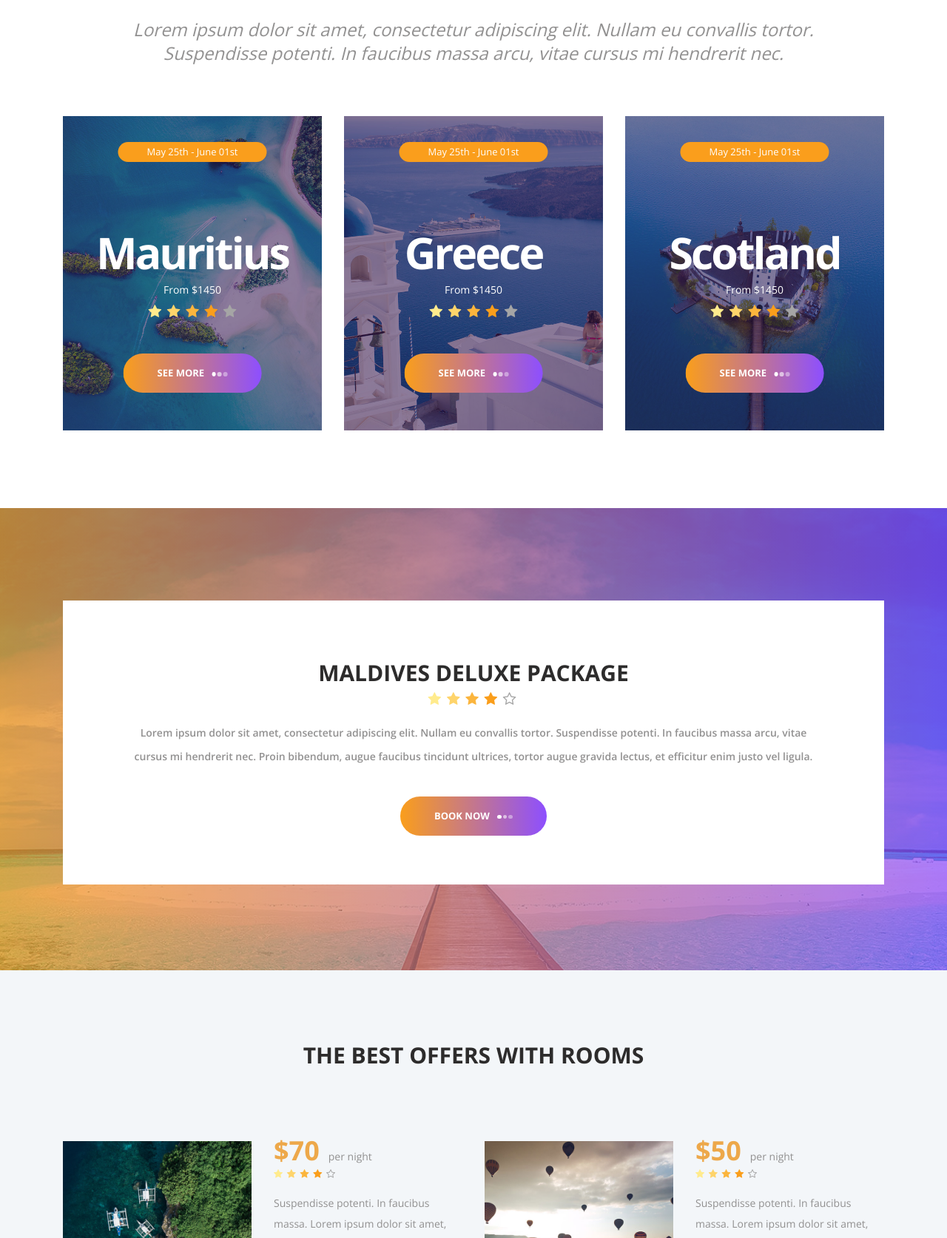
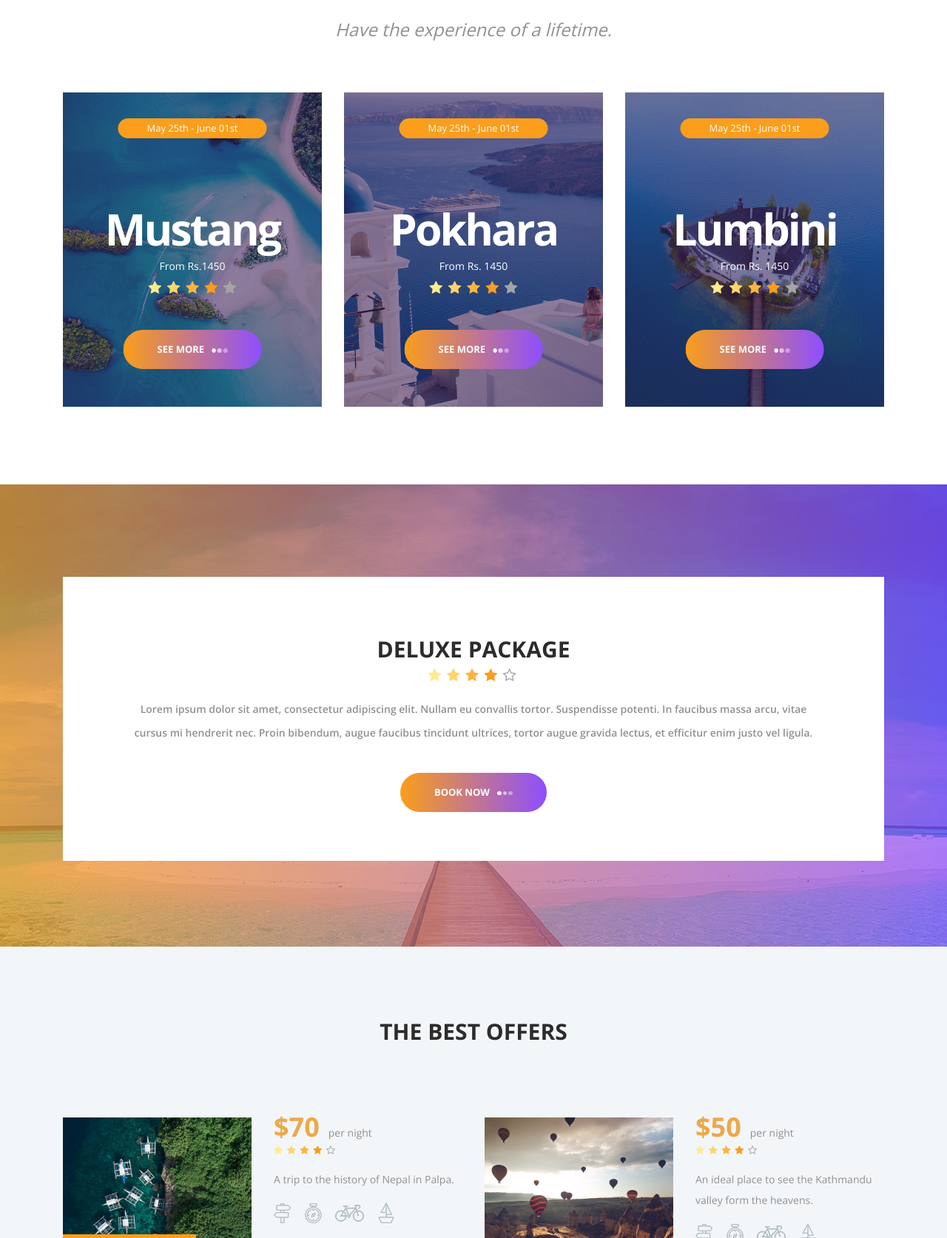
Before and after one commit to Unique-77/webproject, a plain HTML site: page index.html in a window 1280 px wide. Shown: the part 1126-2800 px from the top of the page at 74% size. Drawn offline with nearby package versions, Linux system fonts and the light colour scheme.

Commit message:
Add files via upload

```diff
--- a/index.html
+++ b/index.html
@@ -145,7 +145,7 @@
 
 				<!-- Slider Item -->
 				<div class="owl-item home_slider_item">
-					<div class="home_slider_background" style="background-image:url(images/home_slider.jpg)"></div>
+					<div class="home_slider_background" style="background-image:url(images/home_slider1.jpg)"></div>
 
 					<div class="home_slider_content text-center">
 						<div class="home_slider_content_inner" data-animation-in="flipInX" data-animation-out="animate-out fadeOut">
@@ -158,7 +158,7 @@
 
 				<!-- Slider Item -->
 				<div class="owl-item home_slider_item">
-					<div class="home_slider_background" style="background-image:url(images/home_slider.jpg)"></div>
+					<div class="home_slider_background" style="background-image:url(images/home_slider2.jpg)"></div>
 
 					<div class="home_slider_content text-center">
 						<div class="home_slider_content_inner" data-animation-in="flipInX" data-animation-out="animate-out fadeOut">
@@ -477,7 +477,7 @@
 			<div class="row">
 				<div class="col-lg-10 offset-lg-1">
 					<div class="intro_text text-center">
-						<p>Lorem ipsum dolor sit amet, consectetur adipiscing elit. Nullam eu convallis tortor. Suspendisse potenti. In faucibus massa arcu, vitae cursus mi hendrerit nec. </p>
+						<p>Have the experience of a lifetime. </p>
 					</div>
 				</div>
 			</div>
@@ -494,8 +494,8 @@
 							<div class="intro_date">May 25th - June 01st</div>
 							<div class="button intro_button"><div class="button_bcg"></div><a href="#">see more<span></span><span></span><span></span></a></div>
 							<div class="intro_center text-center">
-								<h1>Mauritius</h1>
-								<div class="intro_price">From $1450</div>
+								<h1>Mustang</h1>
+								<div class="intro_price">From Rs.1450</div>
 								<div class="rating rating_4">
 									<i class="fa fa-star"></i>
 									<i class="fa fa-star"></i>
@@ -519,8 +519,8 @@
 							<div class="intro_date">May 25th - June 01st</div>
 							<div class="button intro_button"><div class="button_bcg"></div><a href="#">see more<span></span><span></span><span></span></a></div>
 							<div class="intro_center text-center">
-								<h1>Greece</h1>
-								<div class="intro_price">From $1450</div>
+								<h1>Pokhara</h1>
+								<div class="intro_price">From Rs. 1450</div>
 								<div class="rating rating_4">
 									<i class="fa fa-star"></i>
 									<i class="fa fa-star"></i>
@@ -544,8 +544,8 @@
 							<div class="intro_date">May 25th - June 01st</div>
 							<div class="button intro_button"><div class="button_bcg"></div><a href="#">see more<span></span><span></span><span></span></a></div>
 							<div class="intro_center text-center">
-								<h1>Scotland</h1>
-								<div class="intro_price">From $1450</div>
+								<h1>Lumbini</h1>
+								<div class="intro_price">From Rs. 1450</div>
 								<div class="rating rating_4">
 									<i class="fa fa-star"></i>
 									<i class="fa fa-star"></i>
@@ -579,7 +579,7 @@
 
 							<!-- CTA Slider Item -->
 							<div class="owl-item cta_item text-center">
-								<div class="cta_title">maldives deluxe package</div>
+								<div class="cta_title"> deluxe package</div>
 								<div class="rating_r rating_r_4">
 									<i></i>
 									<i></i>
@@ -593,7 +593,7 @@
 
 							<!-- CTA Slider Item -->
 							<div class="owl-item cta_item text-center">
-								<div class="cta_title">maldives deluxe package</div>
+								<div class="cta_title">Everest base camp trek deluxe package</div>
 								<div class="rating_r rating_r_4">
 									<i></i>
 									<i></i>
@@ -671,7 +671,7 @@
 		<div class="container">
 			<div class="row">
 				<div class="col text-center">
-					<h2 class="section_title">the best offers with rooms</h2>
+					<h2 class="section_title">the best offers</h2>
 				</div>
 			</div>
 			<div class="row offers_items">
@@ -684,7 +684,7 @@
 								<div class="offers_image_container">
 									<!-- Image by https://unsplash.com/@kensuarez -->
 									<div class="offers_image_background" style="background-image:url(images/offer_1.jpg)"></div>
-									<div class="offer_name"><a href="#">grand castle</a></div>
+									<div class="offer_name"><a href="#">Rani Mahal</a></div>
 								</div>
 							</div>
 							<div class="col-lg-6">
@@ -697,7 +697,7 @@
 										<i></i>
 										<i></i>
 									</div>
-									<p class="offers_text">Suspendisse potenti. In faucibus massa. Lorem ipsum dolor sit amet, consectetur adipiscing elit. Nullam eu convallis tortor.</p>
+									<p class="offers_text">A trip to the history of Nepal in Palpa. </p>
 									<div class="offers_icons">
 										<ul class="offers_icons_list">
 											<li class="offers_icons_item"><img src="images/post.png" alt=""></li>
@@ -721,7 +721,7 @@
 								<div class="offers_image_container">
 									<!-- Image by Egzon Bytyqi -->
 									<div class="offers_image_background" style="background-image:url(images/offer_2.jpg)"></div>
-									<div class="offer_name"><a href="#">turkey hills</a></div>
+									<div class="offer_name"><a href="#">Chandragiri hills</a></div>
 								</div>
 							</div>
 							<div class="col-lg-6">
@@ -734,7 +734,7 @@
 										<i></i>
 										<i></i>
 									</div>
-									<p class="offers_text">Suspendisse potenti. In faucibus massa. Lorem ipsum dolor sit amet, consectetur adipiscing elit. Nullam eu convallis tortor.</p>
+									<p class="offers_text">An ideal place to see the Kathmandu valley form the heavens.</p>
 									<div class="offers_icons">
 										<ul class="offers_icons_list">
 											<li class="offers_icons_item"><img src="images/post.png" alt=""></li>
@@ -758,7 +758,7 @@
 								<div class="offers_image_container">
 									<!-- Image by https://unsplash.com/@nevenkrcmarek -->
 									<div class="offers_image_background" style="background-image:url(images/offer_3.jpg)"></div>
-									<div class="offer_name"><a href="#">island dream</a></div>
+									<div class="offer_name"><a href="#">Tilicho lake</a></div>
 								</div>
 							</div>
 							<div class="col-lg-6">
@@ -771,7 +771,7 @@
 										<i></i>
 										<i></i>
 									</div>
-									<p class="offers_text">Suspendisse potenti. In faucibus massa. Lorem ipsum dolor sit amet, consectetur adipiscing elit. Nullam eu convallis tortor.</p>
+									<p class="offers_text">The lake at the highest altitude.</p>
 									<div class="offers_icons">
 										<ul class="offers_icons_list">
 											<li class="offers_icons_item"><img src="images/post.png" alt=""></li>
@@ -795,7 +795,7 @@
 								<div class="offers_image_container">
 									<!-- Image by https://unsplash.com/@mantashesthaven -->
 									<div class="offers_image_background" style="background-image:url(images/offer_4.jpg)"></div>
-									<div class="offer_name"><a href="#">travel light</a></div>
+									<div class="offer_name"><a href="#">Chitwan National Park</a></div>
 								</div>
 							</div>
 							<div class="col-lg-6">
@@ -808,7 +808,7 @@
 										<i></i>
 										<i></i>
 									</div>
-									<p class="offers_text">Suspendisse potenti. In faucibus massa. Lorem ipsum dolor sit amet, consectetur adipiscing elit. Nullam eu convallis tortor.</p>
+									<p class="offers_text">For the one who loves everything about nature.</p>
 									<div class="offers_icons">
 										<ul class="offers_icons_list">
 											<li class="offers_icons_item"><img src="images/post.png" alt=""></li>
```
Also changed, not shown: about.html (+1 -1 lines).
